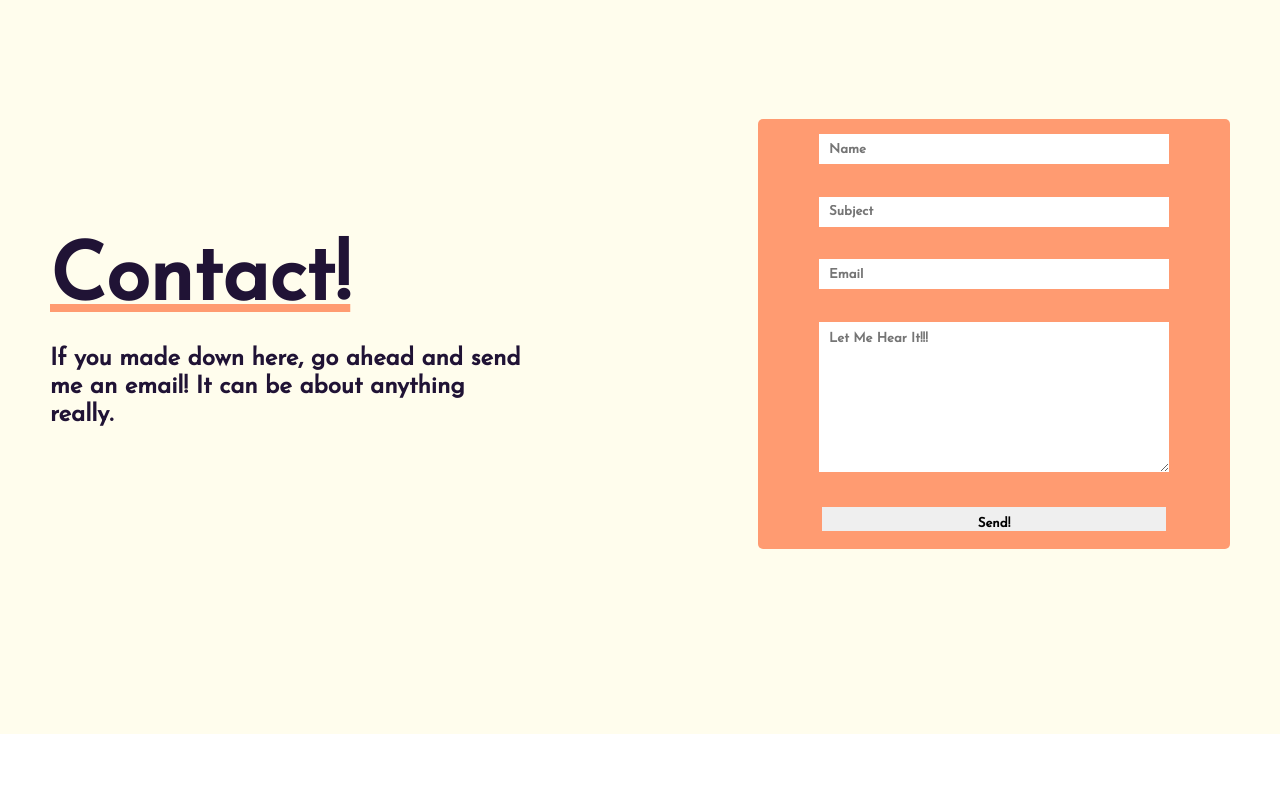
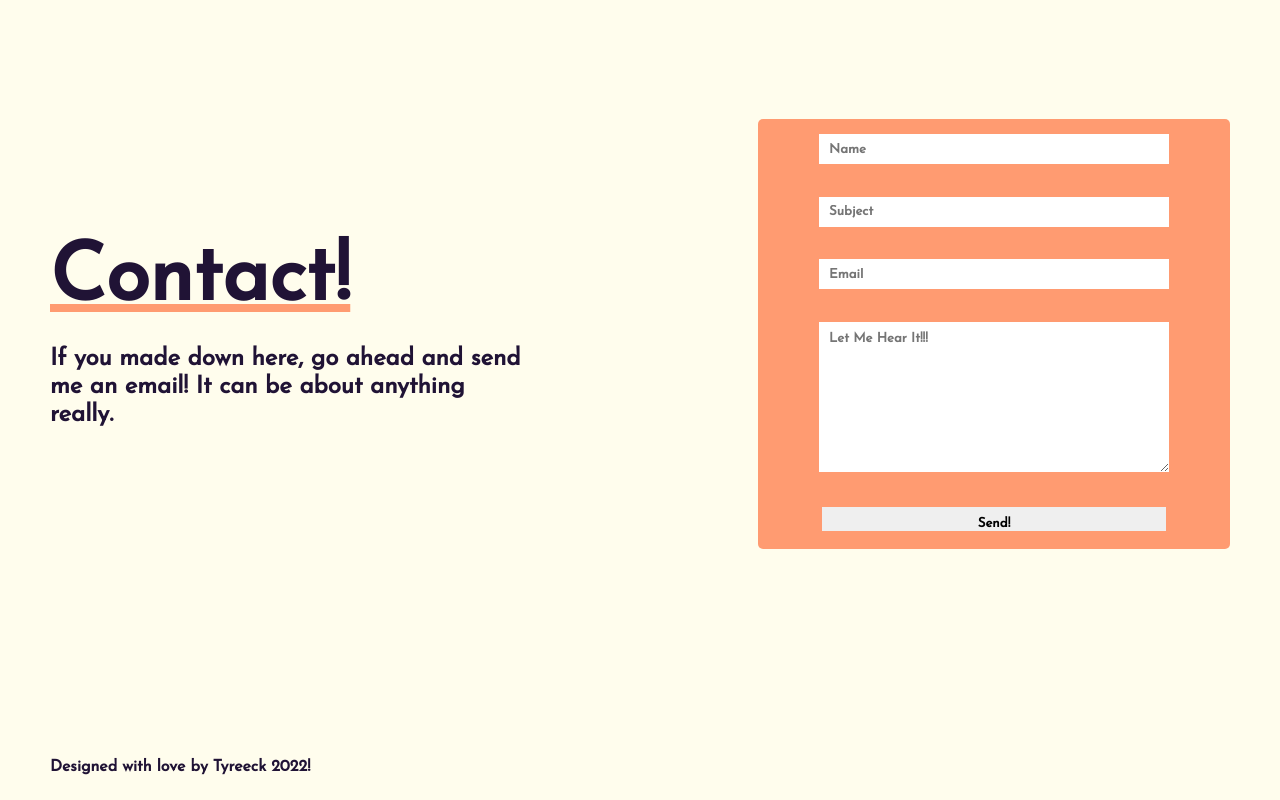
Before and after one commit to mrmakki12/portfolio-v2, a React (Create React App) app: page / in a window 1280 px wide. Shown: the part 3266-4066 px from the top of the page. Before the commit the page ends 4000 px from the top, so only its background shows below. Built offline with nearby package versions, Linux system fonts and the light colour scheme.

Commit message:
Added a footer

```diff
--- a/src/App.css
+++ b/src/App.css
@@ -57,7 +57,8 @@ body::-webkit-scrollbar-thumb,
 .light .meet-tyreeck-text h1,
 .light .makki-dev-text h1,
 .light .text,
-.light .previous-portfolio a {
+.light .previous-portfolio a,
+.light .footer {
   color: var(--rolls-royce-purple);
   text-decoration-color: var(--sunset-orange);
 }
@@ -102,7 +103,8 @@ body::-webkit-scrollbar-thumb,
 .dark .meet-tyreeck-text h1,
 .dark .makki-dev-text h1,
 .dark .text,
-.dark .previous-portfolio a {
+.dark .previous-portfolio a,
+.dark .footer {
   color: var(--eggshell);
   text-decoration-color: var(--sunset-orange);
 }
--- a/src/App.js
+++ b/src/App.js
@@ -6,6 +6,7 @@ import { Hello } from './Pages/Hello/Hello.js';
 import { Skills } from './Pages/Skills/Skills.js';
 import { Projects } from './Pages/Projects/Projects.js';
 import { Contact } from './Pages/Contact/Contact.js';
+import { Footer } from './Footer/Footer.js';
 
 function App() {
 
@@ -23,6 +24,7 @@ function App() {
       <Skills />
       <Projects />
       <Contact />
+      <Footer />
 
     </div>
   );
--- /dev/null
+++ b/src/Footer/Footer.js
@@ -0,0 +1,12 @@
+import React from 'react';
+// import styles
+// import './footer.css';
+
+export const Footer = () => {
+
+    return (
+        <footer className='footer' style={{padding: '25px 50px'}}>
+            <p>Designed with love by Tyreeck 2022!</p>
+        </footer>
+    )
+}
```
